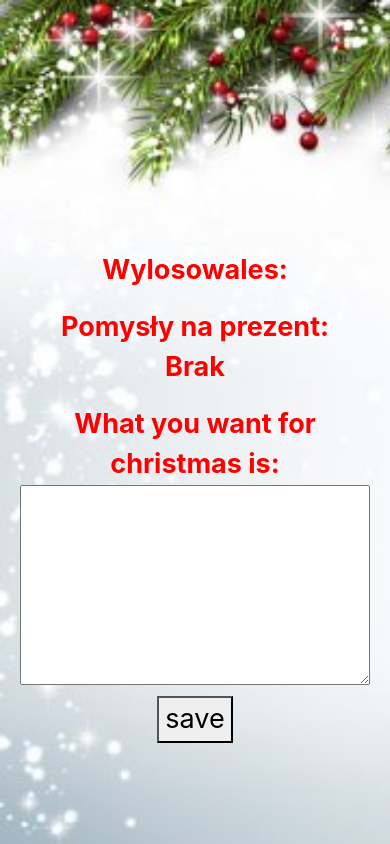
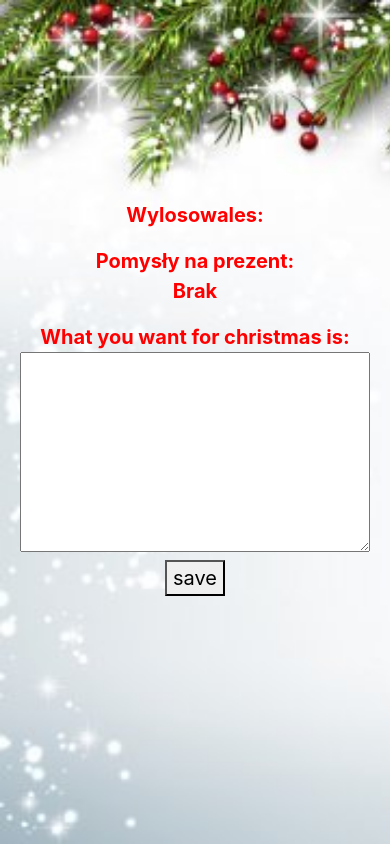
Before and after one commit to Simon1PL/ChristmasLottery, an Angular app in the folder ClientApp/: page /user/1 in a window 390 px wide. Built offline with nearby package versions, Linux system fonts and the light colour scheme; no server answers.

Commit message:
smaller font size on mobile

```diff
--- a/ClientApp/src/app/user/user.component.css
+++ b/ClientApp/src/app/user/user.component.css
@@ -6,6 +6,9 @@
   font-size: 27px;
 }
 
-.user {
-    cursor: pointer;
+@media only screen and (max-width: 768px) {
+  .body {
+    padding-top: 200px;
+    font-size: 20px;
+  }
 }
```
